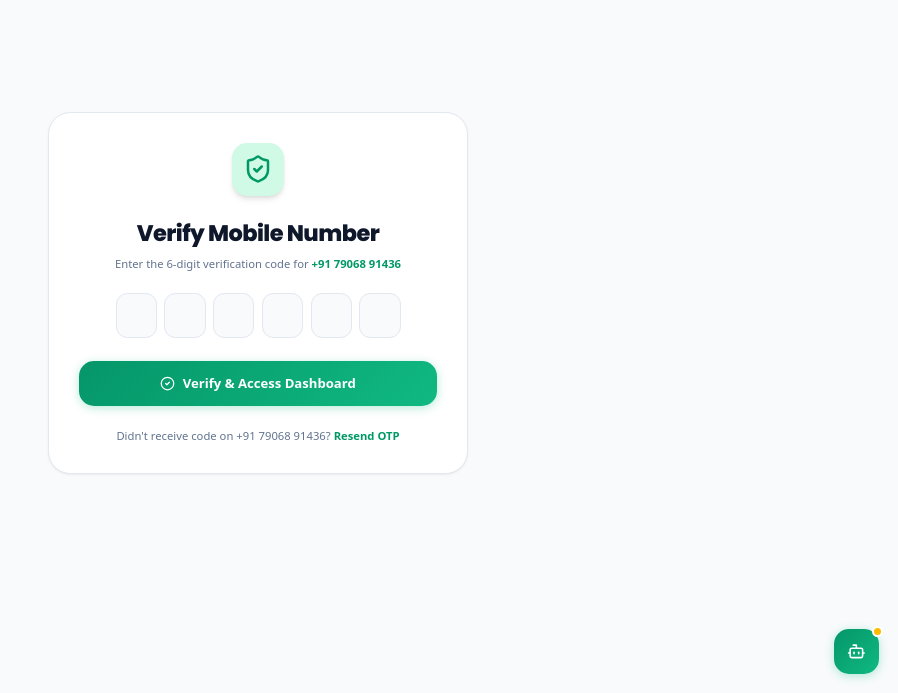
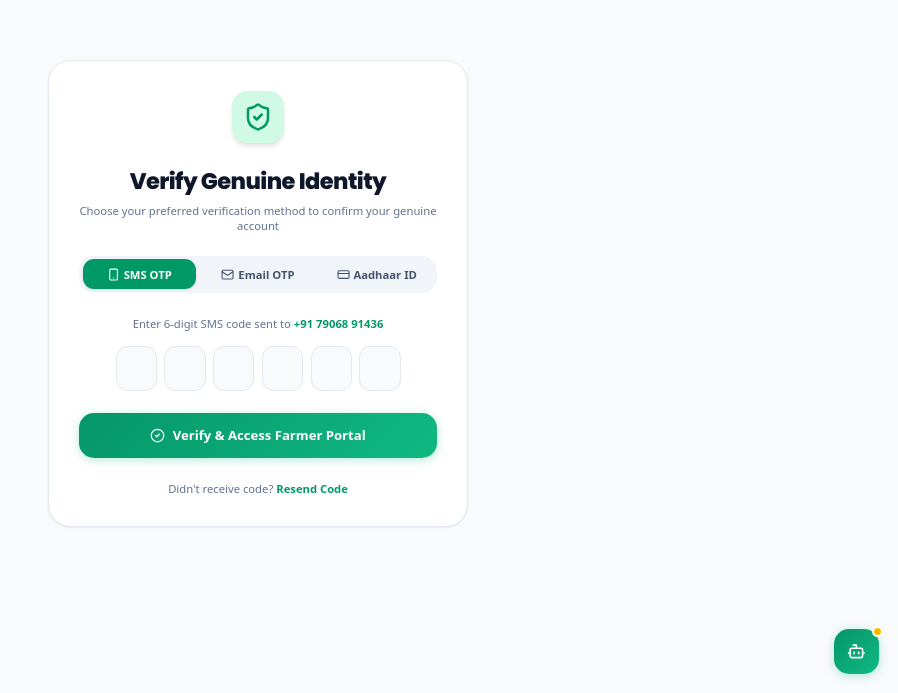
Before and after one commit to Pratham274/Krishi_Sanyog, a React (Vite) app: page /verify-email in a window 1280 px wide. Shown: the part 107-800 px from the top of the page, without its empty margins (382-1280 px from the left). Built offline with nearby package versions, Linux system fonts and the light colour scheme.

Commit message:
feat: add multi-method genuine user verification (SMS, Email, and Govt Aadhaar / PM-Kisan ID)

```diff
--- a/src/pages/auth/VerifyEmailPage.jsx
+++ b/src/pages/auth/VerifyEmailPage.jsx
@@ -1,6 +1,6 @@
 import React, { useState } from 'react';
 import { useNavigate, useLocation } from 'react-router-dom';
-import { ShieldCheck, CheckCircle2 } from 'lucide-react';
+import { ShieldCheck, CheckCircle2, Mail, CreditCard, Smartphone, ArrowRight } from 'lucide-react';
 import toast from 'react-hot-toast';
 import { useAuth } from '../../context/AuthContext';
 
@@ -11,7 +11,10 @@ export const VerifyEmailPage = () => {
 
   // Read actual phone number entered by user
   const userPhone = location.state?.phone || localStorage.getItem('pendingUserPhone') || '+91 79068 91436';
+  const [method, setMethod] = useState('sms'); // 'sms' | 'email' | 'aadhaar'
   const [otp, setOtp] = useState(['', '', '', '', '', '']);
+  const [email, setEmail] = useState('ramesh.patel@krishisanyog.in');
+  const [aadhaarNumber, setAadhaarNumber] = useState('7890 1234 5678');
   const [isResending, setIsResending] = useState(false);
 
   const handleChange = (index, value) => {
@@ -20,7 +23,6 @@ export const VerifyEmailPage = () => {
     updated[index] = value;
     setOtp(updated);
 
-    // Auto-focus next input
     if (value && index < 5) {
       const nextInput = document.getElementById(`otp-${index + 1}`);
       if (nextInput) nextInput.focus();
@@ -31,19 +33,30 @@ export const VerifyEmailPage = () => {
     setIsResending(true);
     setTimeout(() => {
       setIsResending(false);
-      toast.success(`Verification code re-sent to ${userPhone}`);
+      toast.success(method === 'email' ? `Email code re-sent to ${email}` : `Verification SMS code re-sent to ${userPhone}`);
     }, 800);
   };
 
   const handleVerify = (e) => {
     e.preventDefault();
-    const enteredCode = otp.join('');
-    if (enteredCode.length < 6) {
-      toast.error('Please enter any 6-digit code (e.g. 123456).');
+    if (method === 'aadhaar') {
+      if (aadhaarNumber.replace(/[^0-9]/g, '').length < 12) {
+        toast.error('Please enter a valid 12-digit Aadhaar / PM-Kisan ID.');
+        return;
+      }
+      toast.success(`Identity Verified via PM-Kisan & UIDAI Land Records database for ${aadhaarNumber}!`);
+      login('farmer');
+      navigate('/farmer');
       return;
     }
 
-    toast.success(`Mobile number (${userPhone}) verified! Opening your Farmer Portal...`);
+    const enteredCode = otp.join('');
+    if (enteredCode.length < 6) {
+      toast.error('Please enter the 6-digit verification code.');
+      return;
+    }
+
+    toast.success(`Genuine Farmer Identity Verified! Opening your Farmer Portal...`);
     login('farmer');
     navigate('/farmer');
   };
@@ -57,13 +70,55 @@ export const VerifyEmailPage = () => {
         </div>
 
         <div className="space-y-2">
-          <h2 className="text-2xl font-extrabold text-slate-900 dark:text-white">Verify Mobile Number</h2>
+          <h2 className="text-2xl font-extrabold text-slate-900 dark:text-white">Verify Genuine Identity</h2>
           <p className="text-xs text-slate-500 dark:text-slate-400">
-            Enter the 6-digit verification code for <span className="font-extrabold text-emerald-600 dark:text-emerald-400">{userPhone}</span>
+            Choose your preferred verification method to confirm your genuine account
           </p>
         </div>
 
+        {/* Verification Method Tabs */}
+        <div className="grid grid-cols-3 gap-1.5 p-1 rounded-2xl bg-slate-100 dark:bg-slate-800 text-xs font-bold">
+          <button
+            type="button"
+            onClick={() => setMethod('sms')}
+            className={`py-2 rounded-xl transition-all flex items-center justify-center gap-1 cursor-pointer ${
+              method === 'sms' ? 'bg-emerald-600 text-white shadow-sm' : 'text-slate-600 dark:text-slate-400 hover:text-slate-900'
+            }`}
+          >
+            <Smartphone className="w-3.5 h-3.5" /> SMS OTP
+          </button>
+          <button
+            type="button"
+            onClick={() => setMethod('email')}
+            className={`py-2 rounded-xl transition-all flex items-center justify-center gap-1 cursor-pointer ${
+              method === 'email' ? 'bg-emerald-600 text-white shadow-sm' : 'text-slate-600 dark:text-slate-400 hover:text-slate-900'
+            }`}
+          >
+            <Mail className="w-3.5 h-3.5" /> Email OTP
+          </button>
+          <button
+            type="button"
+            onClick={() => setMethod('aadhaar')}
+            className={`py-2 rounded-xl transition-all flex items-center justify-center gap-1 cursor-pointer ${
+              method === 'aadhaar' ? 'bg-emerald-600 text-white shadow-sm' : 'text-slate-600 dark:text-slate-400 hover:text-slate-900'
+            }`}
+          >
+            <CreditCard className="w-3.5 h-3.5" /> Aadhaar ID
+          </button>
+        </div>
+
         <form onSubmit={handleVerify} className="space-y-6">
+
+          {/* Method 1 & 2: 6-Digit OTP */}
+          {(method === 'sms' || method === 'email') && (
+            <div className="space-y-4">
+              <p className="text-xs text-slate-500 dark:text-slate-400 font-medium">
+                {method === 'sms' ? `Enter 6-digit SMS code sent to ` : `Enter 6-digit Email code sent to `}
+                <span className="font-extrabold text-emerald-600 dark:text-emerald-400">
+                  {method === 'sms' ? userPhone : email}
+                </span>
+              </p>
+
               <div className="flex justify-center gap-2">
                 {otp.map((digit, idx) => (
                   <input
@@ -77,26 +132,50 @@ export const VerifyEmailPage = () => {
                   />
                 ))}
               </div>
+            </div>
+          )}
+
+          {/* Method 3: Aadhaar / PM-Kisan Genuine Farmer Verification */}
+          {method === 'aadhaar' && (
+            <div className="space-y-3 text-left">
+              <label className="block text-xs font-bold text-slate-700 dark:text-slate-300">
+                12-Digit Aadhaar Number or PM-Kisan Farmer Registration ID *
+              </label>
+              <input
+                type="text"
+                required
+                value={aadhaarNumber}
+                onChange={(e) => setAadhaarNumber(e.target.value)}
+                placeholder="7890 1234 5678"
+                className="w-full px-4 py-3 rounded-xl bg-slate-50 dark:bg-slate-800 border border-slate-200 dark:border-slate-700 text-slate-800 dark:text-slate-100 text-center font-mono text-base font-bold tracking-widest focus:outline-none focus:ring-2 focus:ring-emerald-500"
+              />
+              <p className="text-[11px] text-slate-500 dark:text-slate-400">
+                ⚡ Instant verification against UIDAI & Ministry of Agriculture Land Records Database.
+              </p>
+            </div>
+          )}
 
           <button
             type="submit"
             className="w-full py-3.5 rounded-2xl emerald-gradient-btn font-bold text-sm flex items-center justify-center gap-2 cursor-pointer shadow-lg"
           >
             <CheckCircle2 className="w-4 h-4" />
-            <span>Verify & Access Dashboard</span>
+            <span>Verify & Access Farmer Portal</span>
           </button>
         </form>
 
+        {method !== 'aadhaar' && (
           <div className="text-xs text-slate-500 dark:text-slate-400">
-          Didn't receive code on {userPhone}?{' '}
+            Didn't receive code?{' '}
             <button
               onClick={handleResend}
               disabled={isResending}
               className="font-bold text-emerald-600 dark:text-emerald-400 hover:underline cursor-pointer"
             >
-            {isResending ? 'Sending...' : 'Resend OTP'}
+              {isResending ? 'Sending...' : 'Resend Code'}
             </button>
           </div>
+        )}
 
       </div>
     </div>
```
Lines whose indentation alone changed are shown as unchanged.
